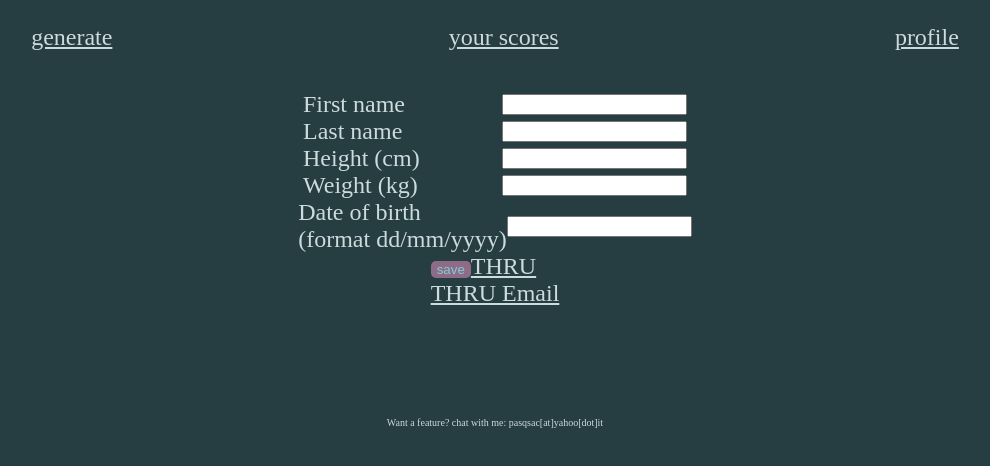
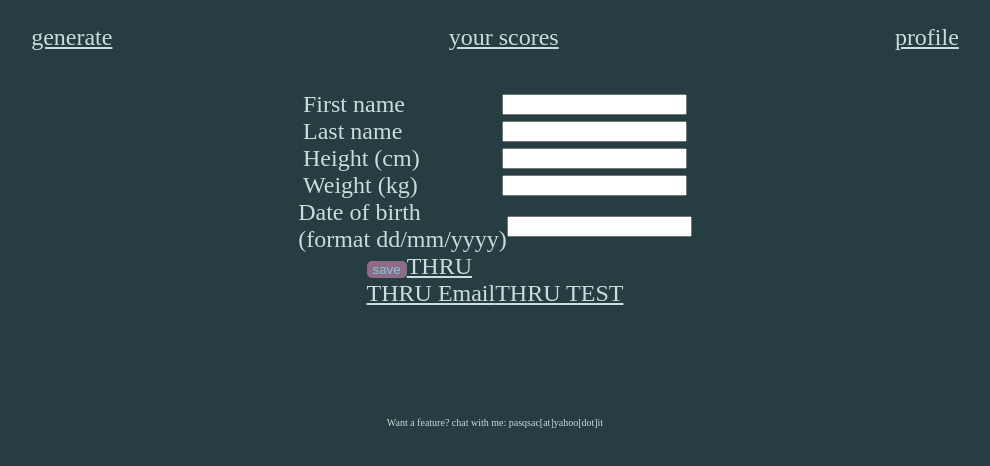
Before and after one commit to pasqualintosh/crosstraining-wod-score, a React app: page /profile in a window 1280 px wide. Shown: the top 466 px of the page, without its empty margins (145-1135 px from the left). Built offline with nearby package versions, Linux system fonts and the light colour scheme; a web font is replaced by a local one.

Commit message:
refactor: testlink

```diff
--- a/src/screens/Profile.tsx
+++ b/src/screens/Profile.tsx
@@ -88,6 +88,7 @@ const Profile: React.FC<IProps> = (): JSX.Element => {
         <a href="https://thru-events.app.link/5nLqNU22Elb">THRU</a>
         <br />
         <a href="thru://events/144">THRU Email</a>
+        <a href="thru://events/144">THRU TEST</a>
       </span>
     </div>
   );
```
